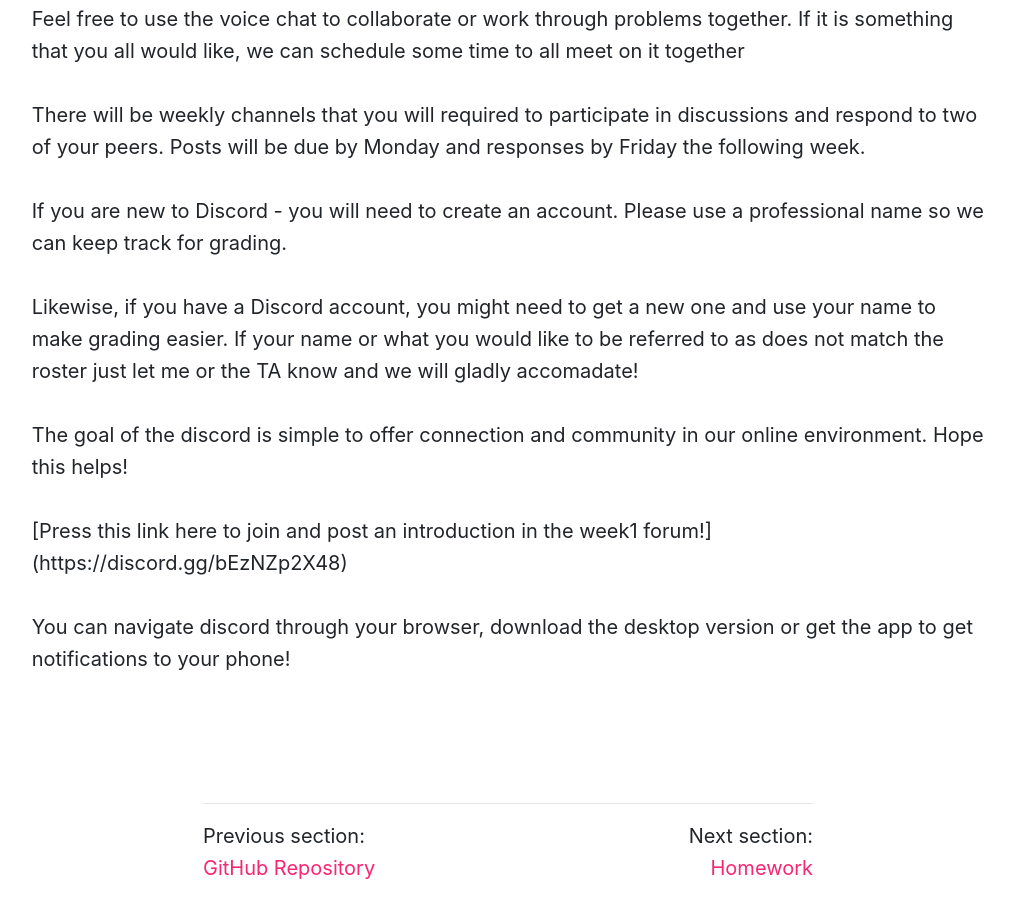
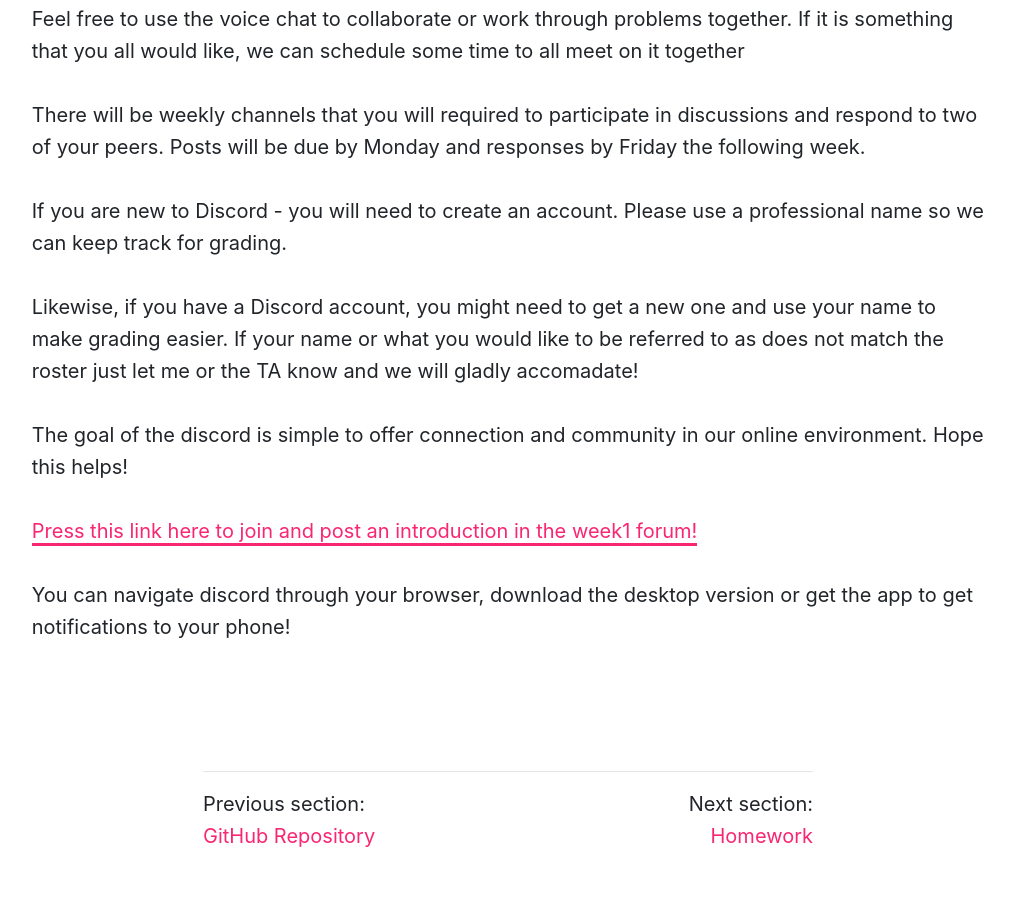
Before and after one commit to coryMcKague/MART120-Spring2024, a Jekyll site: the page built from modules/week-1/_posts/2017-01-09-discord.md, in a window 1280 px wide and 900 px high, scrolled down 1216 px. Shown: the whole window, without its empty margins (132-1146 px from the left). Built offline with Jekyll 4.4.1, drawn with Linux system fonts in a browser that asks for light colours; nearby versions of some CDN libraries; after the commit the page ends 2084 px from its top, so only the background shows below that.

Commit message:
Update 2017-01-09-discord.md

```diff
--- a/modules/week-1/_posts/2017-01-09-discord.md
+++ b/modules/week-1/_posts/2017-01-09-discord.md
@@ -15,5 +15,5 @@ module: 1
 <p>Likewise, if you have a Discord account, you might need to get a new one and use your name to make grading easier. If your name or what you would like to be referred to as does not match the roster just let me or the TA know and we will gladly accomadate!</p>
 <p>The goal of the discord is simple to offer connection and community in our online environment. Hope this helps! </p>
 
-<p>[Press this link here to join and post an introduction in the week1 forum!](https://discord.gg/bEzNZp2X48)</p>
+<p><a href="https://discord.gg/bEzNZp2X48">Press this link here to join and post an introduction in the week1 forum!</a>
 <p>You can navigate discord through your browser, download the desktop version or get the app to get notifications to your phone! </p>
```
